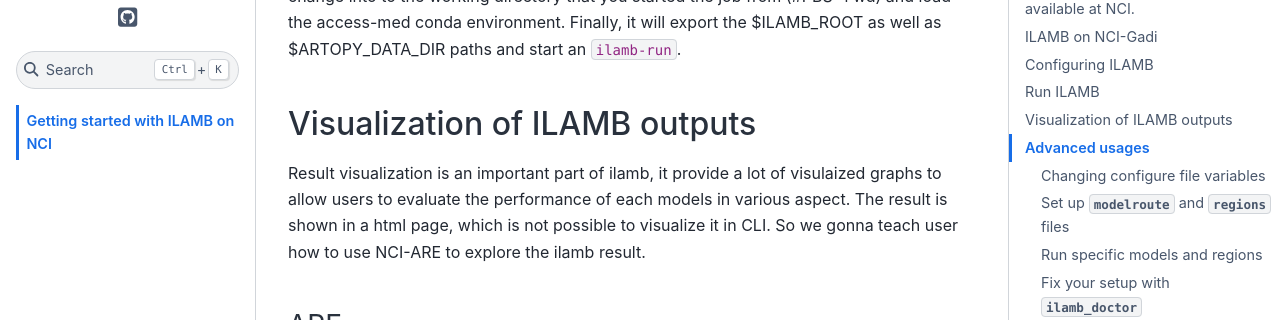
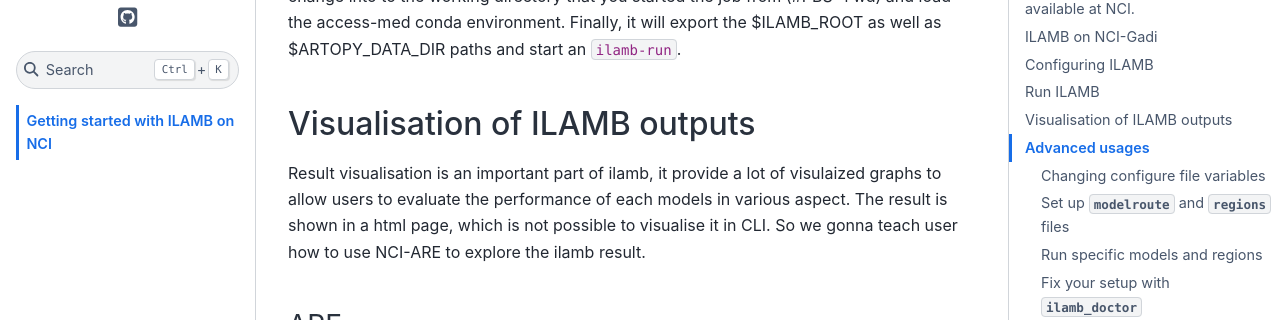
Before and after one commit to ACCESS-NRI/ILAMB-workflow, a Sphinx documentation site: the page built from docs/source/ILAMB.md, in a window 1280 px wide and 900 px high, scrolled down 7520 px. Shown: the part 156-476 px from the top of the window. Built offline with Sphinx 7.4.7 and the Sphinx Book theme 1.1.4, drawn with Linux system fonts in a browser that asks for light colours.

Commit message:
Fix typos

```diff
--- a/docs/source/ILAMB.md
+++ b/docs/source/ILAMB.md
@@ -198,9 +198,9 @@
 
 If you are not familiar with PBS jobs on NCI, you could find the guide [here](https://opus.nci.org.au/display/Help/4.+PBS+Jobs). In brief: this PBS script (which you can submit via the bash command `qsub ilamb_test.sh`), will submit a job to Gadi with the job name (#PBS -N) *default_ilamb* under project (#PBS -P) `tm70` with a normal queue (#PBS -q normalbw), for 1 CPU (#PBS -l ncpus=1) with 32 GB RAM (#PBS -l mem=32GB), with an walltime of 10 hours and access to 10 GB local disk space (#PBS -l jobfs=10GB) as well as data storage access to projects `xp65`, `kj13`, and `fs38` (again, note that you have to be [member of both projects on NCI](https://my.nci.org.au/mancini/project-search). Upon starting the job, it will change into to the working directory that you started the job from (#PBS -l wd) and load the access-med conda environment. Finally, it will export the $ILAMB_ROOT as well as $ARTOPY_DATA_DIR paths and start an `ilamb-run`.
 
-## Visualization of ILAMB outputs
+## Visualisation of ILAMB outputs
 
-Result visualization is an important part of ilamb, it provide a lot of visulaized graphs to allow users to evaluate the performance of each models in various aspect. The result is shown in a html page, which is not possible to visualize it in CLI. So we gonna teach user how to use NCI-ARE to explore the ilamb result.
+Result visualisation is an important part of ilamb, it provide a lot of visulaized graphs to allow users to evaluate the performance of each models in various aspect. The result is shown in a html page, which is not possible to visualise it in CLI. So we gonna teach user how to use NCI-ARE to explore the ilamb result.
 
 ### ARE
 
```
